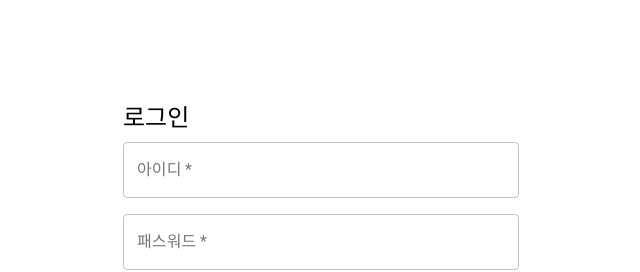
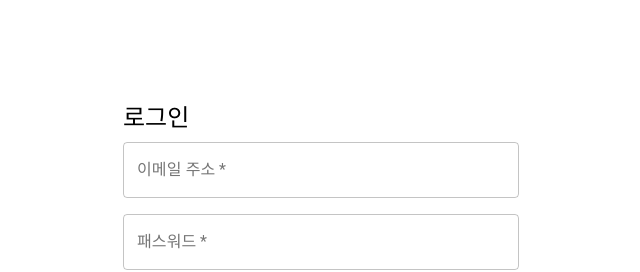
Before and after one commit to rlaalstjd00/WebStudy, a React (Create React App) app in the folder client/todo-react-app/: page /login in a window 1280 px wide. Shown: the top 272 px of the page, without its empty margins (319-959 px from the left). Built offline with nearby package versions, Linux system fonts and the light colour scheme.

Commit message:
fix : 로그인 파라미터 username에서 email로 변경

```diff
--- a/client/todo-react-app/src/Login.js
+++ b/client/todo-react-app/src/Login.js
@@ -11,10 +11,10 @@ const Login = () => {
     const handleSubmit = (event) => {
         event.preventDefault();
         const data = new FormData(event.target);
-        const username = data.get("username");
+        const email = data.get("email");
         const password = data.get("password");
 
-        signin({username: username, password: password});
+        signin({email: email, password: password});
     };
 
     return (
@@ -35,10 +35,10 @@ const Login = () => {
                   variant="outlined"
                   required
                   fullWidth
-                  id="username"
-                  label="아이디"
-                  name="username"
-                  autoComplete="username"
+                  id="email"
+                  label="이메일 주소"
+                  name="email"
+                  autoComplete="email"
                 />
               </Grid>
               <Grid item xs={12}>
```
